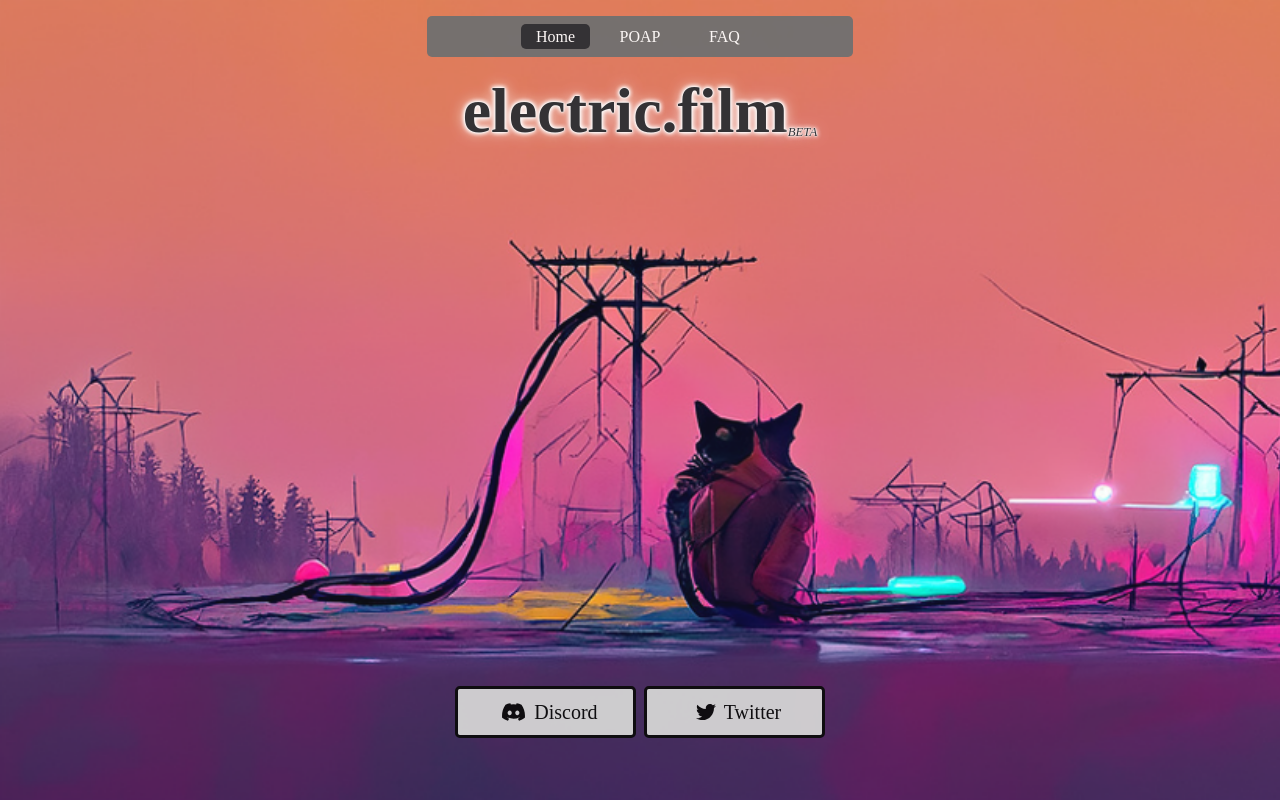
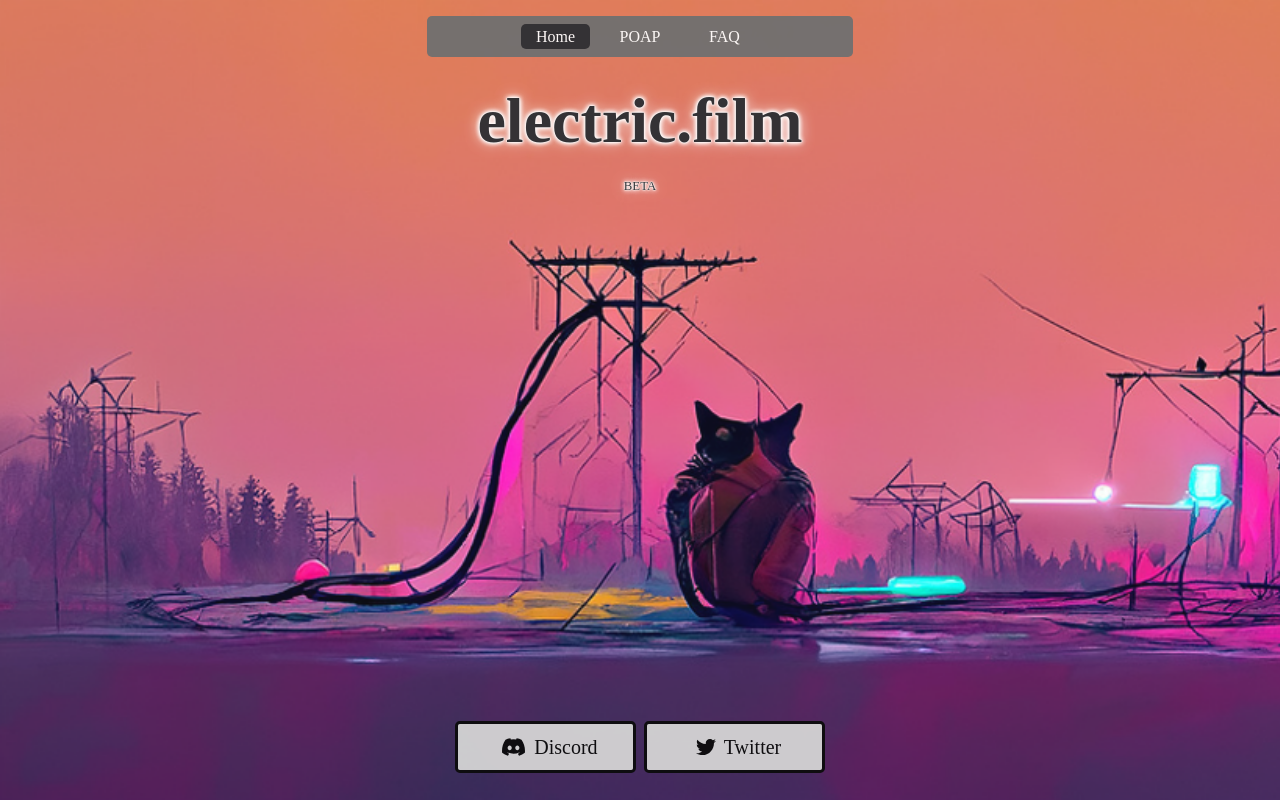
Before and after one commit to pascalschoepfer/electricfilm, a Next.js app: page / in a window 1280 px wide. Built offline with nearby package versions, Linux system fonts and the light colour scheme.

Commit message:
small design changes

```diff
--- a/pages/index.js
+++ b/pages/index.js
@@ -1,6 +1,6 @@
 import Nav from "../components/nav.js"
 import {FontAwesomeIcon} from "@fortawesome/react-fontawesome";
-import { faDiscord, faTwitter } from '@fortawesome/free-brands-svg-icons'
+import {faDiscord, faTwitter} from '@fortawesome/free-brands-svg-icons'
 
 
 const Home = () => {
@@ -8,19 +8,26 @@ const Home = () => {
     return (
         <div>
             <Nav/>
-            <div className='container d-flex justify-content-center text-center container-title mt-3'>
-                <div>
-                    <h1><strong>electric.film</strong><sub><i>BETA</i></sub></h1>
+            <div className='container justify-content-center text-center container-title mt-3 col-12'>
+                <div className='row justify-content-center '>
+                    <div className='col-10'>
+                      <strong>electric.film</strong>
+                    </div>
+                    <div>
+                        <sub>BETA</sub>
+                    </div>
                 </div>
             </div>
             <div className="container container-bottom-buttons text-center p-md-2 col-xl-4 col-md-6 col-sm-8 col-12">
                 <div className="nav nav-pills row justify-content-center">
-                        <a className='btn btn-lg col-5 mx-1' href='https://discord.gg/e2gRJCQbQW' target="_blank" rel="noopener noreferrer">
-                            <FontAwesomeIcon icon={faDiscord} className='px-2'/>Discord
-                        </a>
-                        <a className='btn btn-lg col-5 mx-1' href='https://twitter.com/el3ctricfilm' target="_blank" rel="noopener noreferrer">
-                            <FontAwesomeIcon icon={faTwitter} className='px-2'/>Twitter
-                        </a>
+                    <a className='btn btn-lg col-5 mx-1' href='https://discord.gg/e2gRJCQbQW' target="_blank"
+                       rel="noopener noreferrer">
+                        <FontAwesomeIcon icon={faDiscord} className='px-2'/>Discord
+                    </a>
+                    <a className='btn btn-lg col-5 mx-1' href='https://twitter.com/el3ctricfilm' target="_blank"
+                       rel="noopener noreferrer">
+                        <FontAwesomeIcon icon={faTwitter} className='px-2'/>Twitter
+                    </a>
                 </div>
             </div>
 
--- a/styles/globals.css
+++ b/styles/globals.css
@@ -70,7 +70,7 @@ a {
 }
 
 .container-title sub {
-  font-size: 3vw;
+  font-size: 5vw;
   text-shadow: 0 0 1px #fff, 0 0 1px #fff, 0 0 1px #fff, 0 0 5px #fff, 0 0 15px #fff, 0 0 2px #fff, 0 0 5px #fff, 0 0 5px #fff;
 }
 
@@ -147,7 +147,7 @@ a {
     font-size: 7vw;
   }
   .container-title sub {
-    font-size: 1.5vw;
+    font-size: 2vw;
   }
 }
 
```
